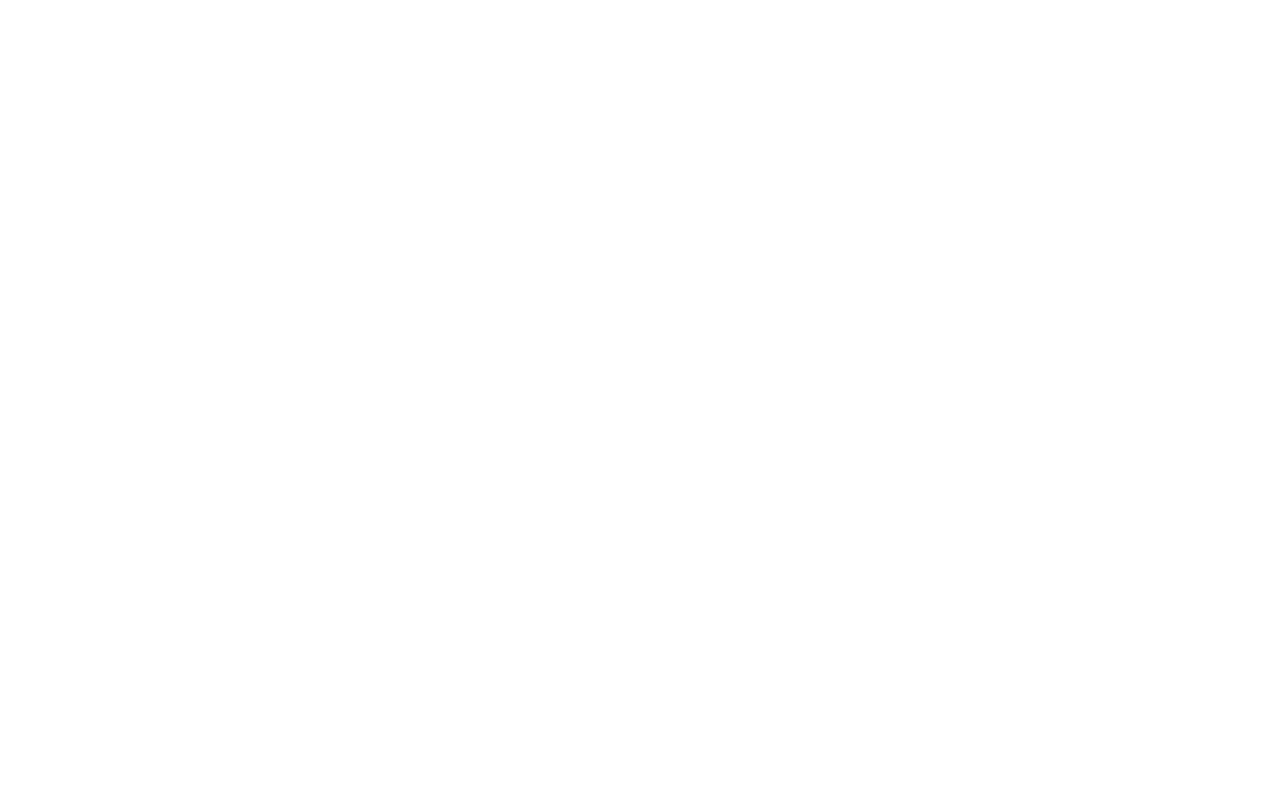
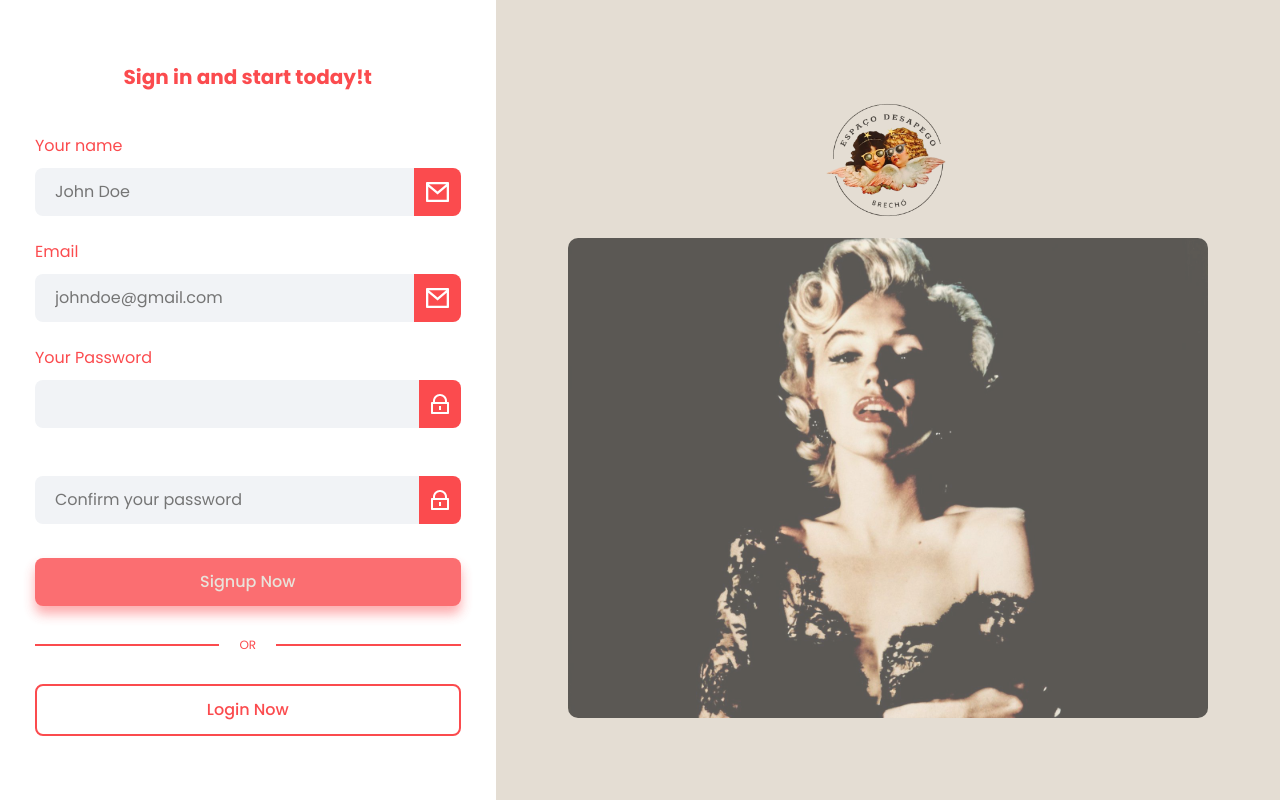
Before and after one commit to EfraimCancio/espaco-desapego-UI, an Angular app: page /signup in a window 1280 px wide. Before the commit this address led to /. Built offline with nearby package versions, Linux system fonts and the light colour scheme.

Commit message:
feat: Creating signup component

```diff
--- a/src/app/app.routes.ts
+++ b/src/app/app.routes.ts
@@ -1,5 +1,6 @@
 import { Routes } from '@angular/router';
 import { LoginComponent } from './pages/admin/login/login.component';
+import { SignupComponent } from './pages/admin/signup/signup.component';
 
 export const routes: Routes = [
   {
@@ -10,5 +11,9 @@
   {
     path: "login",
     component: LoginComponent
+  },
+  {
+    path: "signup",
+    component: SignupComponent
   }
 ];
--- a/src/app/pages/admin/login/login.component.ts
+++ b/src/app/pages/admin/login/login.component.ts
@@ -50,7 +50,7 @@
   }
 
   navigate() {
-    console.log("Dentro do NAvigate")
+    console.log("Dentro do Navigate")
     this.router.navigate(["/signup"])
   }
 }
--- /dev/null
+++ b/src/app/pages/admin/signup/signup.component.css
@@ -0,0 +1,14 @@
+form {
+  width: 100%;
+  display: flex;
+  flex-direction: column;
+  gap: 24px;
+  margin-bottom: 34px;
+
+  span {
+    align-self: end;
+    font-size: 14px;
+    text-decoration: underline;
+    color: blue;
+  }
+}
--- /dev/null
+++ b/src/app/pages/admin/signup/signup.component.html
@@ -0,0 +1,19 @@
+<app-defaut-login-layout title="Sign in and start today!t" primaryBtnText="Signup Now" secondaryBtnText="Login Now"
+  (submit)="submit()" (navigate)="navigate()" [disablePrimaryBtn]="!signupForm.valid">
+  <form [formGroup]="signupForm">
+    <app-primary-input formControlName="name" inputName="name" type="text" label="Your name" placeholder="John Doe">
+      <img src="../../../../assets/images/mail-icon.svg" />
+    </app-primary-input>
+    <app-primary-input formControlName="email" inputName="email" type="email" label="Email"
+      placeholder="johndoe@gmail.com">
+      <img src="../../../../assets/images/mail-icon.svg" />
+    </app-primary-input>
+    <app-primary-input formControlName="password" inputName="password" type="password" label="Your Password">
+      <img src="../../../../assets/images/lock-icon.svg" />
+    </app-primary-input>
+    <app-primary-input formControlName="passwordConfirm" inputName="passwordConfirm" type="password"
+      placeholder="Confirm your password">
+      <img src="../../../../assets/images/lock-icon.svg" />
+    </app-primary-input>
+  </form>
+</app-defaut-login-layout>
--- /dev/null
+++ b/src/app/pages/admin/signup/signup.component.ts
@@ -0,0 +1,58 @@
+import { Component } from '@angular/core';
+import { FormControl, FormGroup, ReactiveFormsModule, Validators } from '@angular/forms';
+import { Router } from '@angular/router';
+import { ToastrService } from 'ngx-toastr';
+import { DefautLoginLayoutComponent } from '../../../components/defaut-login-layout/defaut-login-layout.component';
+import { PrimaryInputComponent } from '../../../components/primary-input/primary-input.component';
+import { LoginService } from '../../../services/login.service';
+
+interface SignupForm {
+  name: FormControl,
+  email: FormControl,
+  password: FormControl,
+  passwordConfirm: FormControl
+}
+
+@Component({
+  selector: 'app-signup',
+  standalone: true,
+  imports: [
+    DefautLoginLayoutComponent,
+    ReactiveFormsModule,
+    PrimaryInputComponent
+  ],
+  providers: [
+    LoginService
+  ],
+  templateUrl: './signup.component.html',
+  styleUrl: './signup.component.css'
+})
+
+export class SignupComponent {
+  signupForm!: FormGroup<SignupForm>;
+
+  constructor(
+    private router: Router,
+    private loginService: LoginService,
+    private toastService: ToastrService
+  ) {
+    this.signupForm = new FormGroup({
+      name: new FormControl('', [Validators.required, Validators.minLength(3)]),
+      email: new FormControl('', [Validators.required, Validators.email]),
+      password: new FormControl('', [Validators.required, Validators.minLength(6)]),
+      passwordConfirm: new FormControl('', [Validators.required, Validators.minLength(6)]),
+    })
+  }
+
+  submit() {
+    console.log('Dentro do Submit', this.signupForm.value)
+    this.loginService.login(this.signupForm.value.email, this.signupForm.value.password).subscribe({
+      next: () => this.toastService.success("Login feito com sucesso!"),
+      error: () => this.toastService.error("Erro inesperado! Tente novamente mais tarde")
+    })
+  }
+
+  navigate() {
+    this.router.navigate(["login"])
+  }
+}
```
Also changed, not shown: 1 other file (tests, documents, lock files or other folders).
